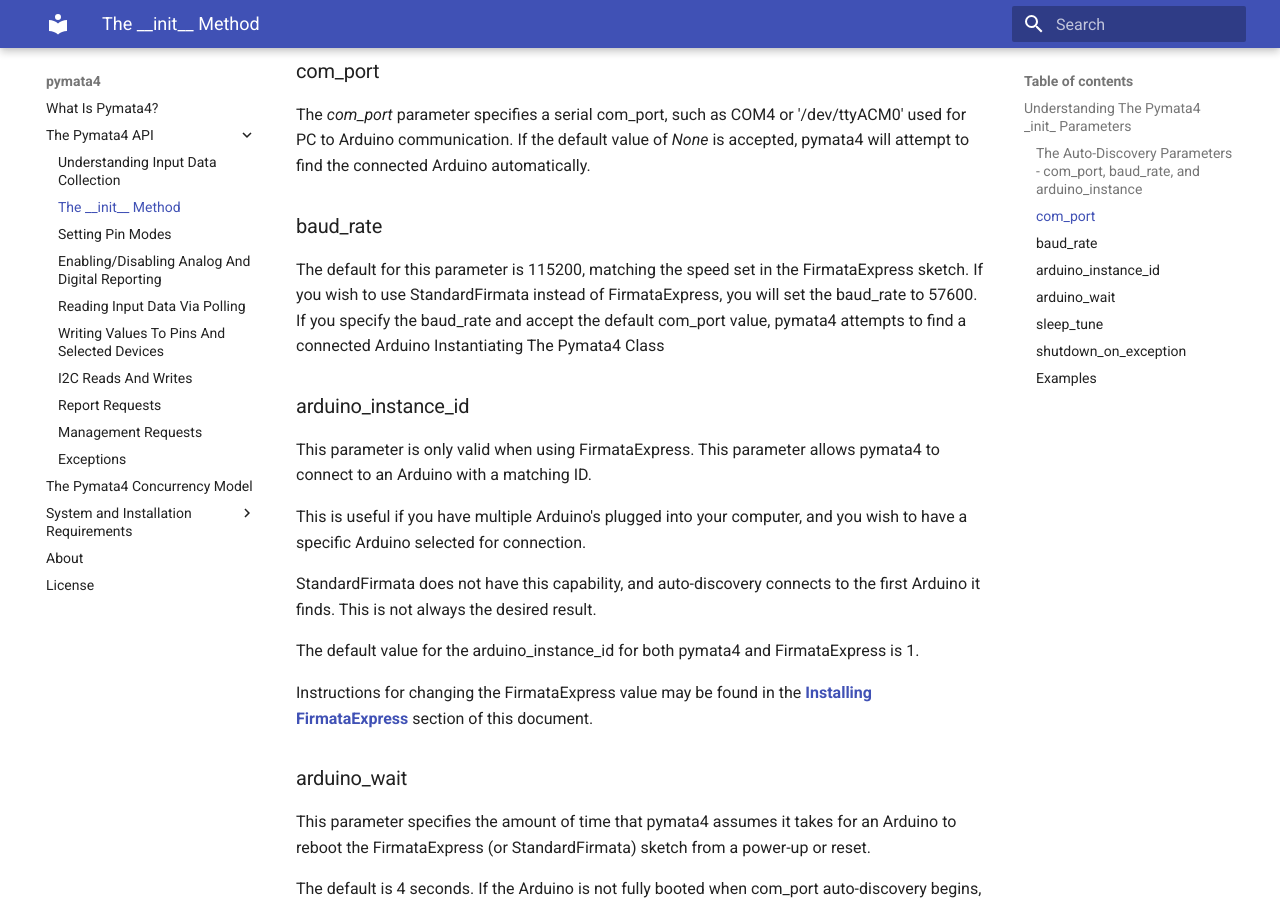
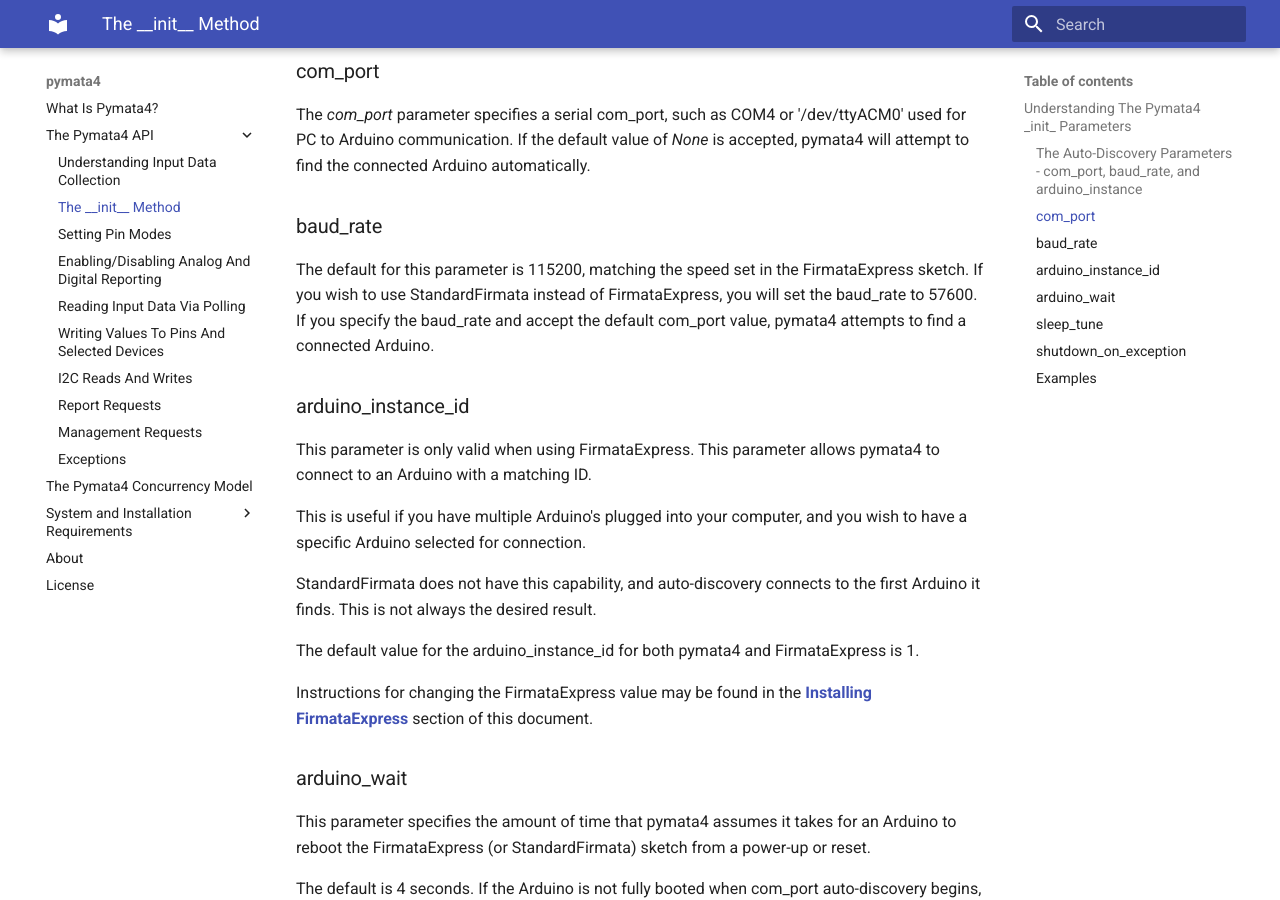
Before and after one commit to MrYsLab/pymata4, an MkDocs documentation site: the page built from docs/init.md, in a window 1280 px wide and 900 px high, scrolled down 1086 px. Built offline with MkDocs 1.6.1 and Material for MkDocs 9.7.7, drawn with Linux system fonts in a browser that asks for light colours.

Commit message:
initial commit

```diff
--- a/docs/init.md
+++ b/docs/init.md
@@ -56,8 +56,7 @@ The *com_port* parameter specifies a serial com_port, such as COM4 or '/dev/ttyA
 The default for this parameter is 115200, matching the speed set in the
 FirmataExpress sketch. If you wish to use StandardFirmata instead of
 FirmataExpress, you will set the baud_rate to 57600. If you specify the baud_rate
-and accept the default com_port value, pymata4 attempts to find a connected Arduino
-Instantiating The Pymata4 Class
+and accept the default com_port value, pymata4 attempts to find a connected Arduino.
 
 ### arduino_instance_id
 This parameter is only valid when using FirmataExpress. This parameter
```
